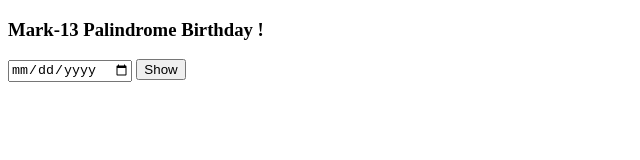
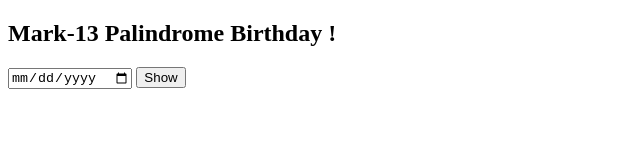
Before and after one commit to Rakesh-code65/Birthday-Palindrome-Mark-13, a plain HTML site: page index.html in a window 1280 px wide. Shown: the whole page, without its empty margins (0-640 px from the left). Drawn offline with Linux system fonts and the light colour scheme.

Commit message:
Update index.html

```diff
--- a/index.html
+++ b/index.html
@@ -5,10 +5,10 @@
     <meta http-equiv="X-UA-Compatible" content="IE=edge">
     <meta name="viewport" content="width=device-width, initial-scale=1.0">
     <link rel="stylesheet" href="./style.css">
-    <title>Mark-13 Is Your</title>
+    <title>Mark-13 Palindrome birthday</title>
 </head>
 <body>
-    <h3>Mark-13 Palindrome Birthday !</h3>
+    <h2>Mark-13 Palindrome Birthday !</h2>
     <input type="date" id="bday-input"/>
     <button id="show-btn">Show</button>
     <p id="result"></p>
```
